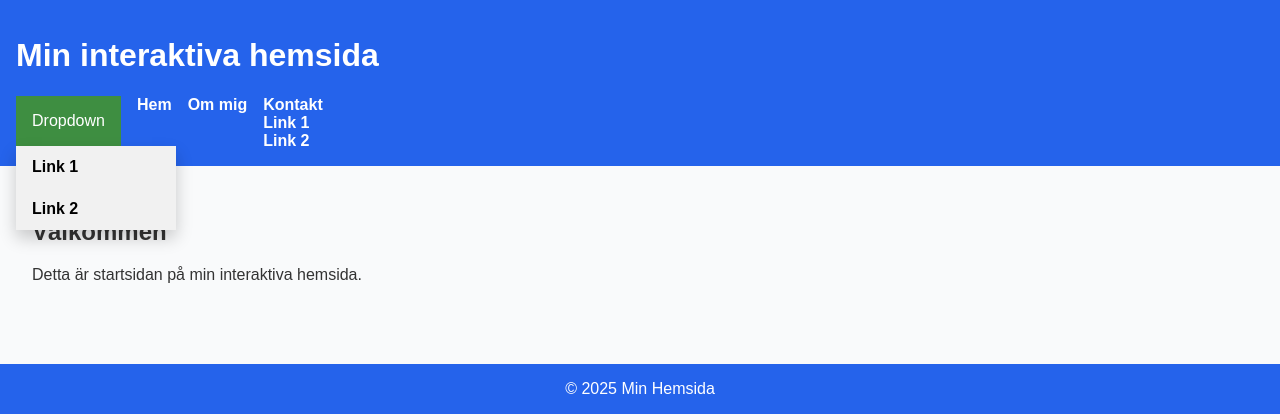
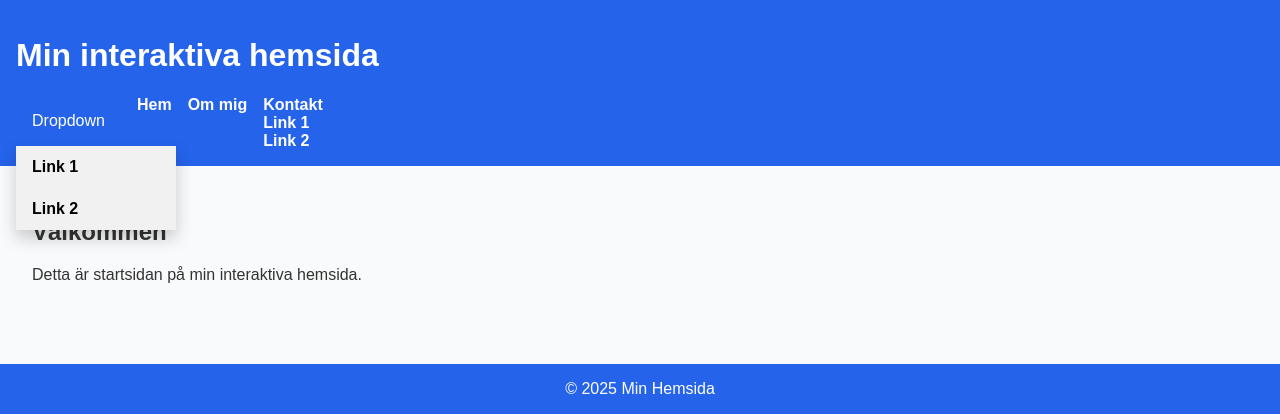
Before and after one commit to foeUyih/foeuyih.github.io, a PHP site: page / in a window 1280 px wide, with the pointer over the restyled element. Shown: the top 420 px of the page. Run offline with PHP 8.4, Linux system fonts and the light colour scheme.

Commit message:
Update style.css

```diff
--- a/style.css
+++ b/style.css
@@ -51,7 +51,7 @@ header {
 .dropdown:hover .dropdown-content {display: block;}
 
 /* Change the background color of the dropdown button when the dropdown content is shown */
-.dropdown:hover .dropbtn {background-color: #3e8e41;}
+.dropdown:hover .dropbtn {background-color: #2563eb;}
 nav ul {
   list-style: none;
   padding: 0;
```
